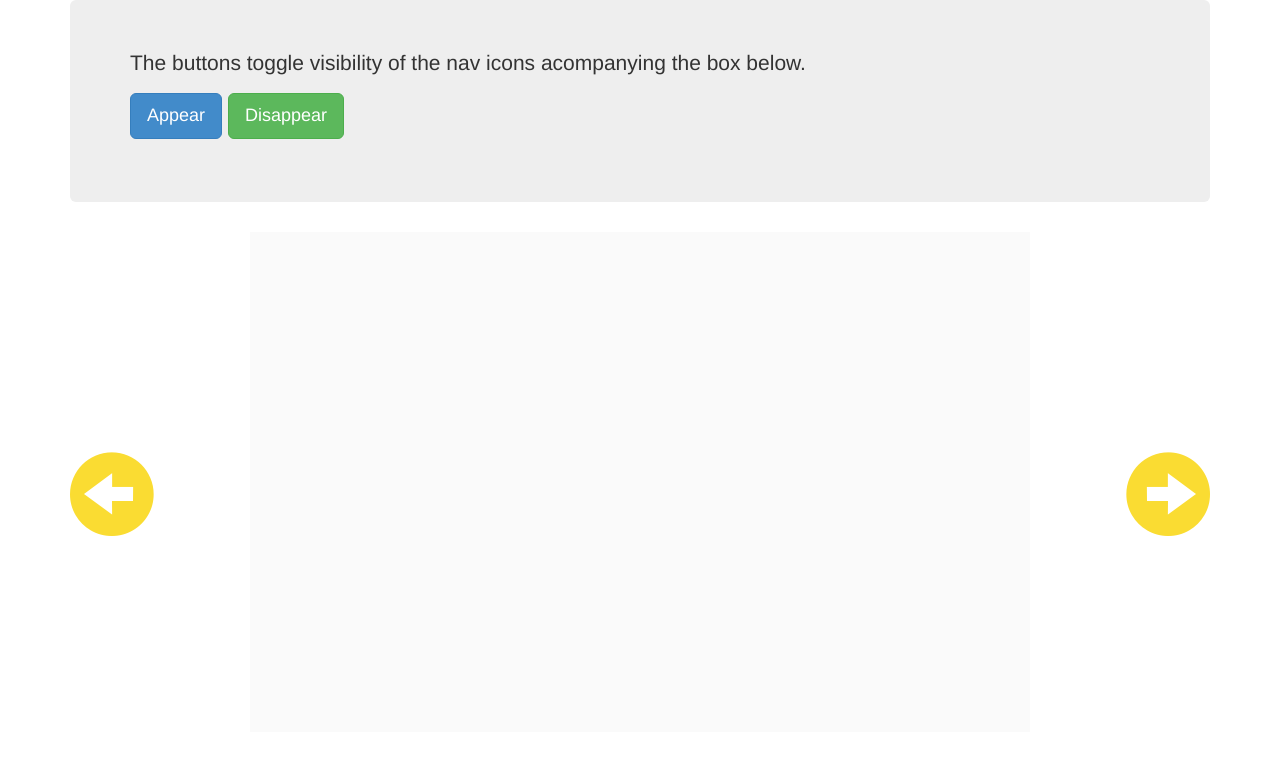
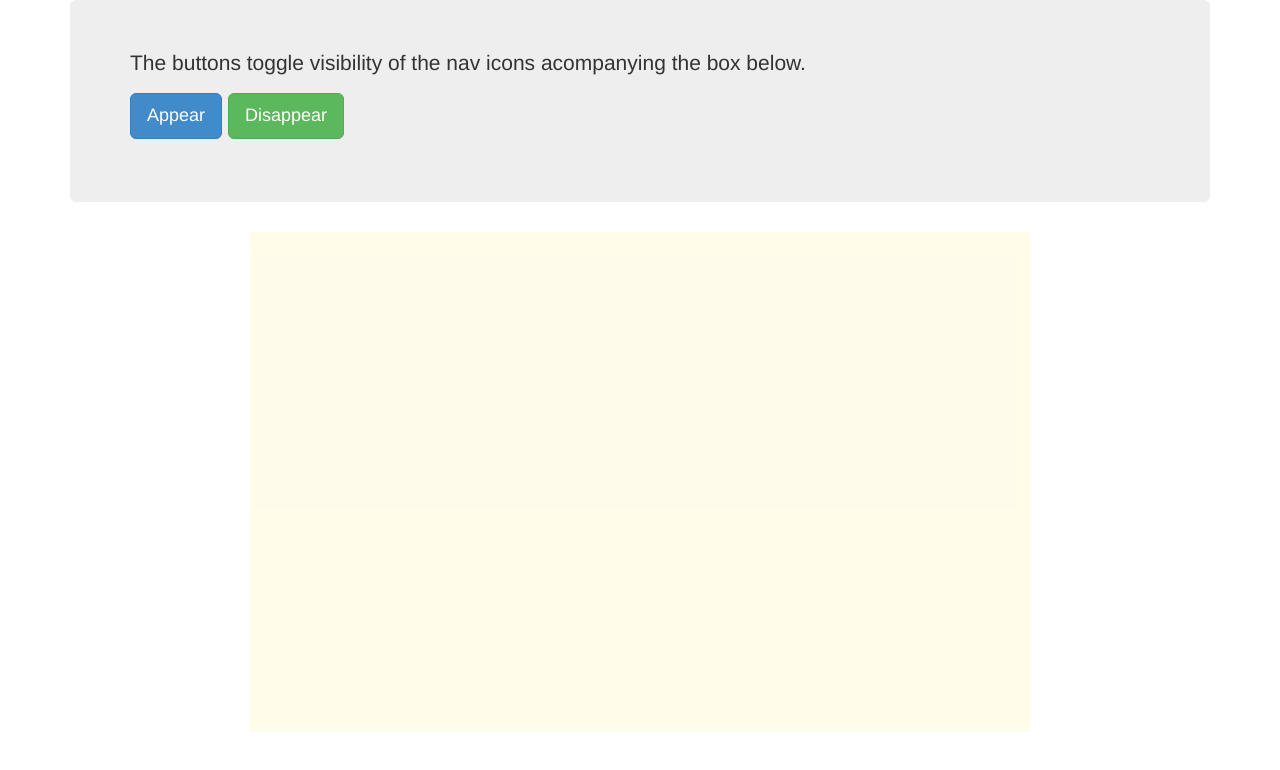
Before and after one commit to malleor/frontend-effects, a plain HTML site: page index.html in a window 1280 px wide. Drawn offline with Linux system fonts and the light colour scheme.

Commit message:
Regular show/hide

```diff
--- a/index.html
+++ b/index.html
@@ -23,7 +23,7 @@
       }
       .content {
         height: 500px;
-        background-color: rgba(0, 0, 0, 0.02);
+        background-color: rgba(250, 220, 50, 0.1);
       }
 
       /* props to http://css-tricks.com/centering-in-the-unknown/ */
@@ -76,5 +76,23 @@
     <script src="js/jquery-2.1.0.min.js"></script>
     <!-- Include all compiled plugins (below), or include individual files as needed -->
     <script src="js/bootstrap.min.js"></script>
+
+    <script>
+      $(document).ready(function() {
+
+        var hideArrows = function() {
+          $('.arrow').hide();
+        };
+
+        var showArrows = function() {
+          $('.arrow').show();
+        };
+
+        $('#disappear-btn').click(hideArrows);
+        $('#appear-btn').click(showArrows);
+
+        hideArrows();
+      });
+    </script>
   </body>
 </html>
```
